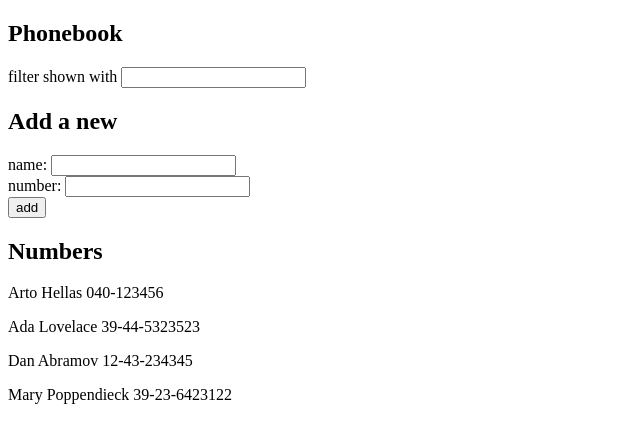
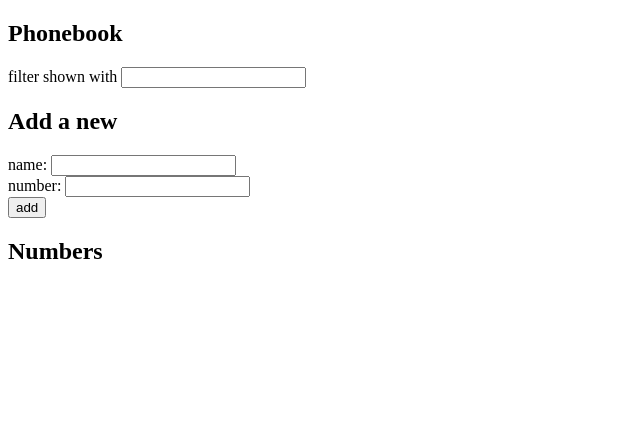
Before and after one commit to NEWHELL69/KAFullStackOpen, a React (Create React App) app in the folder part2/phonebook/: page / in a window 1280 px wide. Shown: the top 442 px of the page, without its empty margins (0-640 px from the left). Built offline with nearby package versions, Linux system fonts and the light colour scheme; data requests are answered from the project's data file.

Commit message:
Exercises 2.15.-2.18.

```diff
--- a/part2/phonebook/db.json
+++ b/part2/phonebook/db.json
@@ -1,24 +1,3 @@
 {
-    "persons":[
-      {
-        "name": "Arto Hellas",
-        "number": "040-123456",
-        "id": 1
-      },
-      {
-        "name": "Ada Lovelace",
-        "number": "39-44-5323523",
-        "id": 2
-      },
-      {
-        "name": "Dan Abramov",
-        "number": "12-43-234345",
-        "id": 3
-      },
-      {
-        "name": "Mary Poppendieck",
-        "number": "39-23-6423122",
-        "id": 4
-      }
-    ]
-  }
+  "persons": []
+}
--- a/part2/phonebook/src/App.js
+++ b/part2/phonebook/src/App.js
@@ -1,5 +1,5 @@
 import {useState, useEffect} from 'react'
-import axios from 'axios'
+import personsService from './services/persons'
 
 const ContactForm = (props) => {
   return (
@@ -22,7 +22,10 @@ const ContactForm = (props) => {
 const Person = (props) => {
   return (
     <>
-      <p>{props.person.name} {props.person.number}</p>
+      <p>{props.person.name} {props.person.number}<button onClick={() => {
+        if(window.confirm(`Delete ${props.person.name}`) === true){
+          props.removeHandler(props.person.id)
+        }}}>Remove</button></p>
     </>
   )
 }
@@ -33,7 +36,7 @@ const Persons = (props) => {
       {props.persons.map((person) => {
         if(person.name.toLowerCase().includes(props.newFilter.toLowerCase())){
           return (
-            <Person key={person.name} person={person}/>
+            <Person key={person.name} person={person} removeHandler={props.removeHandler}/>
           )
         }
       })}
@@ -51,27 +54,41 @@ const Filter = (props) => {
 
 const App = () => {
   const [persons, setPersons] = useState([])
+  const [newName, setNewName] = useState('')
+  const [newNumber, setNewNumber] = useState('')
+  const [newFilter, setNewFilter] = useState('')
 
   useEffect(() => {
-    axios
-      .get('http://localhost:3001/persons')
+      personsService
+      .getAll()
       .then(response => {
         setPersons(response.data)
       })
   }, [])
 
-  const [newName, setNewName] = useState('')
-  const [newNumber, setNewNumber] = useState('')
-  const [newFilter, setNewFilter] = useState('')
-
-  //-------------------------------------------------
-
   const addContact = (event) => {
     event.preventDefault();
 
-    if(persons.findIndex((person) => (person.name === newName)) !== -1){
-      alert(`${newName} is already added to phonebook`)
-      return
+    const contactIndex = persons.findIndex((person) => (person.name === newName))
+
+    if(contactIndex !== -1){
+      if(window.confirm(`${newName} is already added to phonebook, replace the old number with a new one`) === true){
+
+        const contact = persons[contactIndex]
+
+        const changedContact = {
+          ...contact,
+          number: newNumber
+        }
+
+        personsService
+        .put(contact.id, changedContact)
+        .then(response => {
+          setPersons(persons.map(n => n.id !== contact.id ? n : response.data))
+        })
+
+        return
+      }
     }
 
     const newContact = {
@@ -79,12 +96,29 @@ const App = () => {
       number: newNumber
     }
 
-    setPersons(persons.concat(newContact))
-    setNewName("")
-    setNewNumber("")
+    personsService
+    .create(newContact)
+    .then(response => {
+      setPersons(persons.concat(response.data))
+      setNewName("")
+      setNewNumber("")
+    })
   }
 
-  //-------------------------------------------------
+  const removeHandler = (id) => {
+    personsService
+    .remove(id)
+    .then(response => {
+      setPersons(persons.filter((person) => {
+        if(person.id === id){
+          return false
+        }
+        return true
+      }))
+
+      console.log(response)
+    })
+  }
 
   const handleContactChange = (event) => {
     setNewName(event.target.value)
@@ -101,17 +135,18 @@ const App = () => {
   return (
     <div>
       <h2>Phonebook</h2>
-      <Filter newFilter={newFilter} handleFilterChange={handleFilterChange}/>
+      <Filter newFilter={newFilter} handleFilterChange={handleFilterChange} newNumber={newNumber}/>
 
       <h2>Add a new</h2>
       <ContactForm
         onSubmitHandler={addContact}
         onChangeNameHandler={handleContactChange}
         onChangeNumberHandler={handleNumberChange}
+        newName={newName}
       />
 
       <h2>Numbers</h2>
-      <Persons persons={persons} newFilter={newFilter}/>
+      <Persons persons={persons} newFilter={newFilter} removeHandler={removeHandler}/>
     </div>
   )
 }
--- /dev/null
+++ b/part2/phonebook/src/services/persons.js
@@ -0,0 +1,24 @@
+import axios from 'axios'
+const baseUrl = 'http://localhost:3001/persons'
+
+const getAll = () => {
+    return axios.get(baseUrl)
+  }
+
+  const create = newObject => {
+    return axios.post(baseUrl, newObject)
+  }
+
+  const update = (id, newObject) => {
+    return axios.put(`${baseUrl}/${id}`, newObject)
+  }
+
+  const remove = (id) => {
+    return axios.delete(`${baseUrl}/${id}`)
+  }
+
+  const put = (id, obj) => {
+    return axios.put(`${baseUrl}/${id}`, obj)
+  }
+
+  export default { getAll, create, update, remove, put }
```
